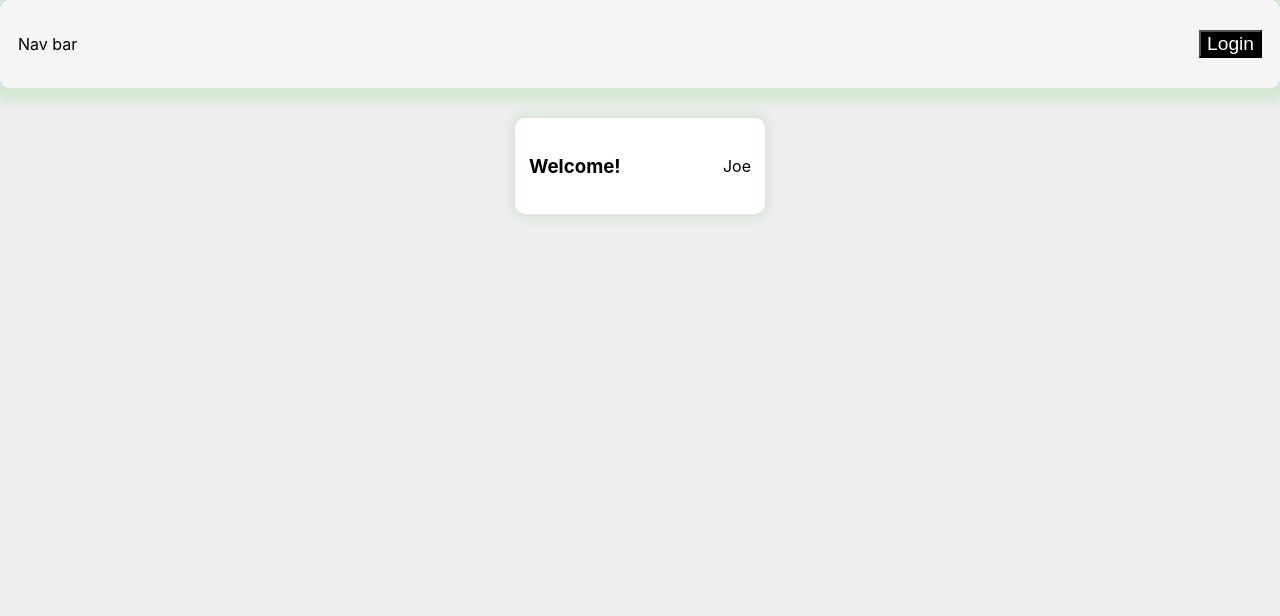
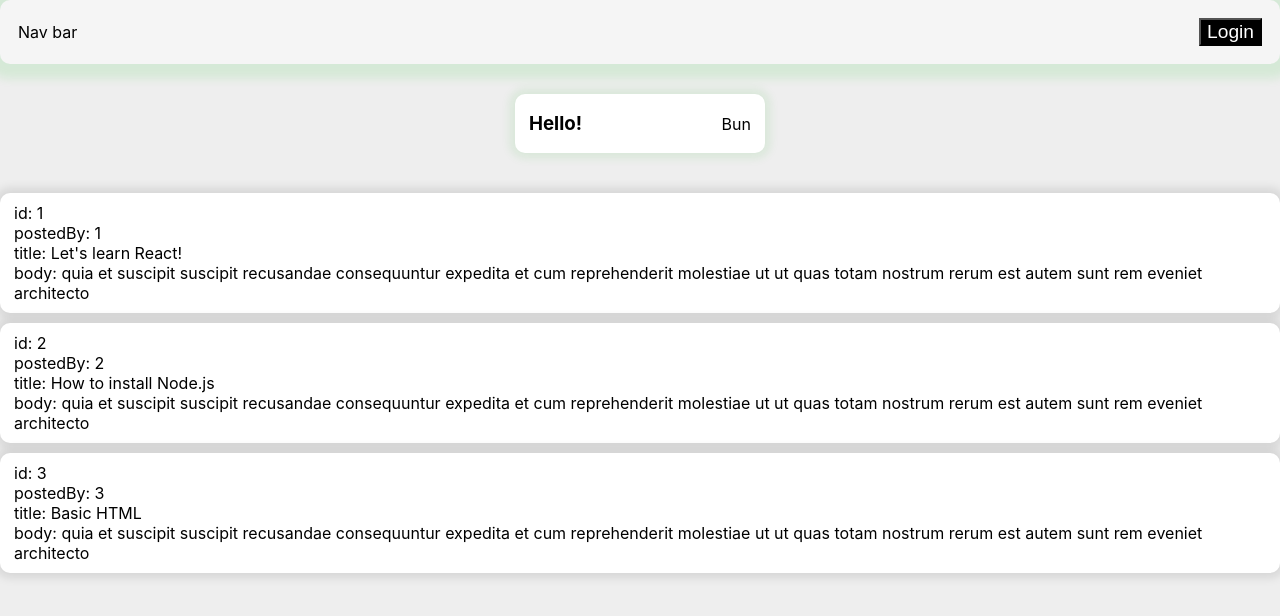
Before and after one commit to Joespk/react-demo-cohort2, a React (Vite) app: page / in a window 1280 px wide. Shown: the top 616 px of the page. Built offline with nearby package versions, Linux system fonts and the light colour scheme.

Commit message:
demo rendering list

```diff
--- a/src/App.tsx
+++ b/src/App.tsx
@@ -1,12 +1,40 @@
 import './App.css'
 import Greeting from './components/Greeting'
-import Navbarheading from './components/Navbarheading'
+import Navbar from './components/Navbarheading'
+import Post from './components/Post'
+import { PostDTO } from './type/dio'
+
+const posts: PostDTO[] = [
+  {
+    id: 1,
+    userId: 1,
+    title: "Let's learn React!",
+    body: 'quia et suscipit\nsuscipit recusandae consequuntur expedita et cum\nreprehenderit molestiae ut ut quas totam\nnostrum rerum est autem sunt rem eveniet architecto',
+  },
+  {
+    id: 2,
+    userId: 2,
+    title: 'How to install Node.js',
+    body: 'quia et suscipit\nsuscipit recusandae consequuntur expedita et cum\nreprehenderit molestiae ut ut quas totam\nnostrum rerum est autem sunt rem eveniet architecto',
+  },
+  {
+    id: 3,
+    userId: 3,
+    title: 'Basic HTML',
+    body: 'quia et suscipit\nsuscipit recusandae consequuntur expedita et cum\nreprehenderit molestiae ut ut quas totam\nnostrum rerum est autem sunt rem eveniet architecto',
+  },
+]
 
 function App() {
   return (
     <div className="App">
-      <Navbarheading />
-      <Greeting />
+      <Navbar />
+      <Greeting name="Bun" greetingMsg="Hello!" isLoggedIn={true} />
+      <div className="feed-container">
+        {posts.map((post) => {
+          return <Post key={post.id} post={post} />
+        })}
+      </div>
     </div>
   )
 }
--- a/src/components/Greeting.tsx
+++ b/src/components/Greeting.tsx
@@ -1,10 +1,16 @@
 import classes from './Greeting.module.css'
 
-const Greeting = () => {
+interface IGreetingProps {
+  name: string
+  greetingMsg: string
+  isLoggedIn: boolean
+}
+
+const Greeting = ({ name, greetingMsg, isLoggedIn }: IGreetingProps) => {
   return (
     <div className={classes.card}>
-      <h3>Welcome!</h3>
-      <p>Joe</p>
+      <h3>{greetingMsg}</h3>
+      <p>{isLoggedIn ? name : 'Unknown'}</p>
     </div>
   )
 }
--- /dev/null
+++ b/src/components/Post.module.css
@@ -0,0 +1,11 @@
+.post {
+  width: 100%;
+  height: auto;
+  padding: 10px 14px;
+  margin: 10px 0;
+  box-sizing: border-box;
+  box-shadow: 0 0 10px 5px rgb(0 0 0 / 0.1);
+
+  background-color: white;
+  border-radius: 10px;
+}
--- /dev/null
+++ b/src/components/Post.tsx
@@ -0,0 +1,18 @@
+import { PostDTO } from '../type/dio'
+import classes from './Post.module.css'
+
+interface IPostProps {
+  post: PostDTO
+}
+
+const Post = ({ post }: IPostProps) => {
+  return (
+    <div className={classes.post}>
+      <p>id: {post.id}</p>
+      <p>postedBy: {post.userId}</p>
+      <p>title: {post.title}</p>
+      <p>body: {post.body}</p>
+    </div>
+  )
+}
+export default Post
--- a/src/index.css
+++ b/src/index.css
@@ -4,3 +4,7 @@
   font-family: -apple-system, BlinkMacSystemFont, 'Segoe UI', 'Roboto', 'Oxygen', 'Ubuntu', 'Cantarell', 'Fira Sans',
     'Droid Sans', 'Helvetica Neue', sans-serif;
 }
+
+* {
+  margin: 0;
+}
--- /dev/null
+++ b/src/type/dio.ts
@@ -0,0 +1,6 @@
+export interface PostDTO {
+  id: number
+  userId: number
+  title: string
+  body: string
+}
```
